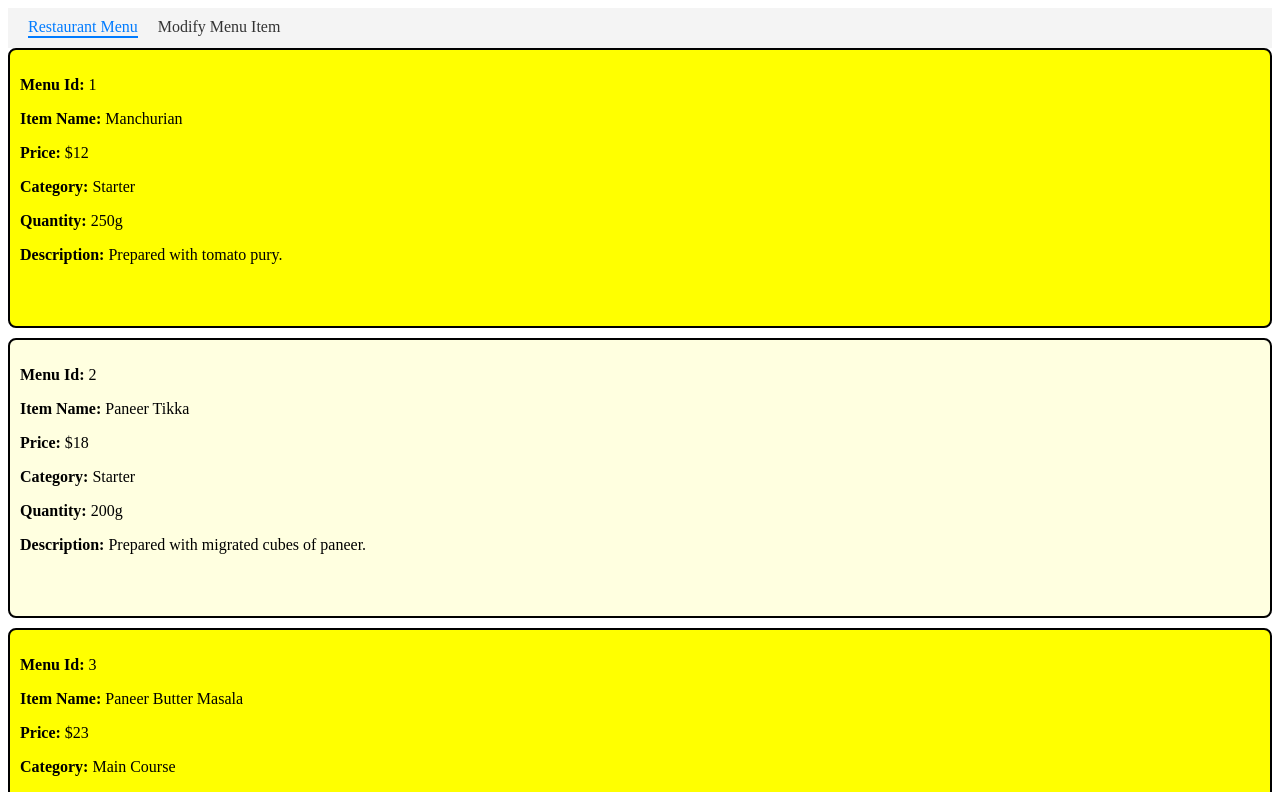
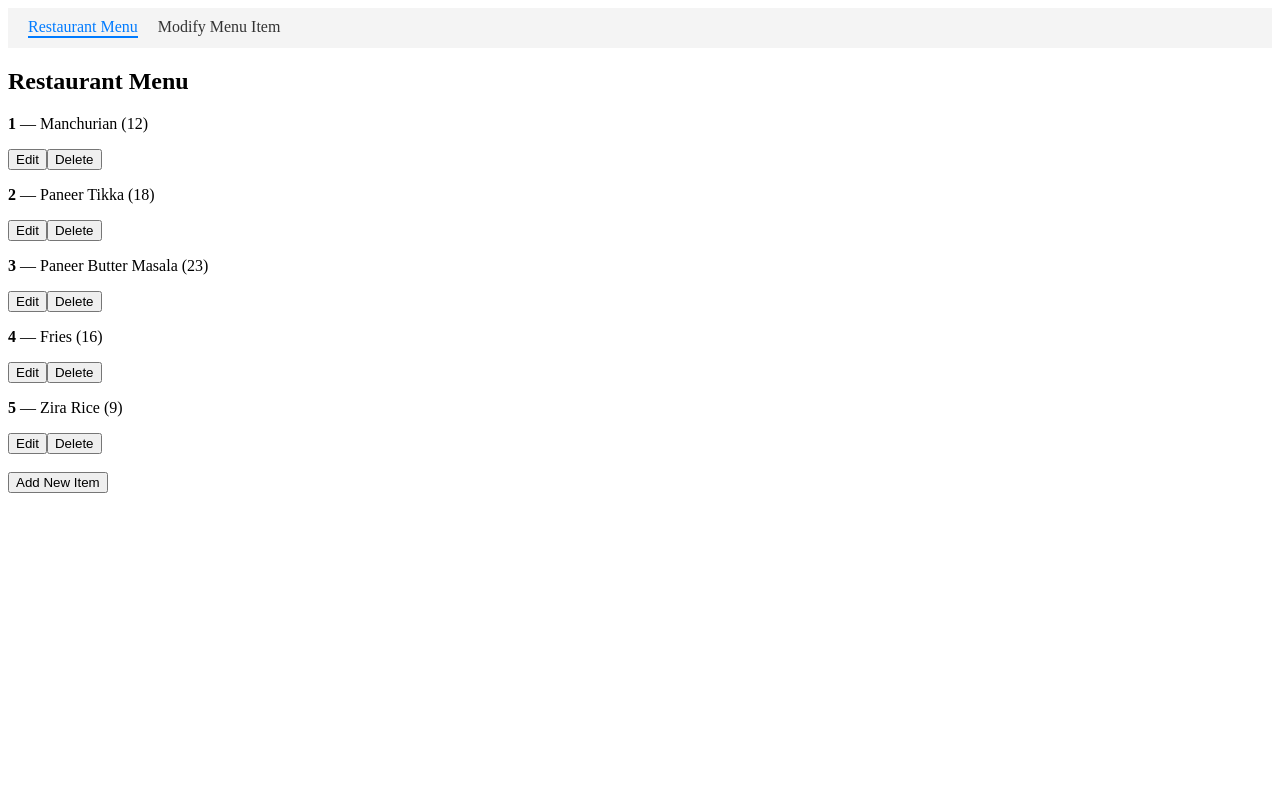
Before and after one commit to DeepPatel2308/Deepkumar_Patel_learning_angular_w26, an Angular app: page /restaurant-menu-list in a window 1280 px wide. Shown: the top 792 px of the page. Built offline with nearby package versions, Linux system fonts and the light colour scheme.

Commit message:
modify and list  files done

```diff
--- a/src/app/modify-list-item/modify-list-item.css
+++ b/src/app/modify-list-item/modify-list-item.css
@@ -0,0 +1,31 @@
+.container {
+  margin: 20px;
+}
+
+h2 {
+  text-align: center;
+}
+
+table {
+  width: 100%;
+  border-collapse: collapse;
+  margin: 20px 0;
+}
+
+th, td {
+  border: 1px solid black;
+  padding: 8px;
+  text-align: left;
+}
+
+th {
+  background-color: #f4f4f4;
+}
+
+tr:nth-child(even) {
+  background-color: #f9f9f9;
+}
+
+tr:hover {
+  background-color: #f1f1f1;
+}
--- a/src/app/modify-list-item/modify-list-item.html
+++ b/src/app/modify-list-item/modify-list-item.html
@@ -1,26 +1,26 @@
 <form [formGroup]="listForm" (ngSubmit)="onSubmit()">
   <div class="form-group">
-    <label for="id">ID</label>
-    <input type="number" id="id" name="id" formControlName="id" required />
+    <label for="Id">ID</label>
+    <input type="number" id="Id" name="Id" formControlName="Id" required />
   </div>
   <div class="form-group">
-    <label for="name">Name</label>
-    <input type="text" id="name" formControlName="name" required />
+    <label for="Name">Name</label>
+    <input type="text" id="Name" formControlName="Name" required />
   </div>
   <div class="form-group">
-    <label for="price">Price</label>
-    <input type="number" id="price" formControlName="price" required />
+    <label for="Price">Price</label>
+    <input type="number" id="Price" formControlName="Price" required />
   </div>
   <div class="form-group">
-    <label for="category">Category</label>
-    <input type="text" id="category" formControlName="category" />
+    <label for="Category">Category</label>
+    <input type="text" id="Category" formControlName="Category" />
   </div>
   <div class="form-group">
-    <label for="quantity">Quantity</label>
-    <input type="number" id="quantity" formControlName="quantity" />
+    <label for="Quantity">Quantity</label>
+    <input type="number" id="Quantity" formControlName="Quantity" />
   </div>
   <div class="form-group">
-    <label for="description">Description</label>
+    <label for="Description">Description</label>
     <textarea id="Description" formControlName="Description"></textarea>
   </div>
 
@@ -28,6 +28,6 @@
 
   <button type="button" (click)="onDelete()">Delete</button>
 
-  <button type="button" (click)="navigator">Back to Menu</button>
+  <button type="button" routerLink="/restaurant-menu-list">Back to Menu</button>
 
 </form>
--- a/src/app/modify-list-item/modify-list-item.ts
+++ b/src/app/modify-list-item/modify-list-item.ts
@@ -1,9 +1,10 @@
 import {Component, OnInit} from '@angular/core';
 import { FormBuilder, Validators,} from '@angular/forms';
 import {FormGroup, FormsModule, ReactiveFormsModule} from '@angular/forms';
-import { ActivatedRoute, Router} from '@angular/router';
+import {ActivatedRoute, Router, RouterLink} from '@angular/router';
 import { RestaurantMenuService} from '../services/restaurant-menu';
 import { Restaurant } from '../models/restaurant.Menu';
+import {restaurantMenuList} from '../data/mock-restaurant-menu';
 
 
 @Component({
@@ -11,7 +12,8 @@ import { Restaurant } from '../models/restaurant.Menu';
   standalone: true,
   imports: [
     FormsModule,
-    ReactiveFormsModule
+    ReactiveFormsModule,
+    RouterLink
   ],
   templateUrl: './modify-list-item.html',
   styleUrl: './modify-list-item.css',
@@ -58,7 +60,7 @@ export class ModifyListItem implements OnInit{
   const list: Restaurant = this.listForm.value
 
 
-  if (!isNaN(Number(list.Id))) {
+  if (!this.list) {
     this.restaurantMenuService.update(list).subscribe(() => {this.router.navigate(["/lists"])});
   } else {
     list.Id = this.restaurantMenuService.generateNewId();
@@ -76,4 +78,5 @@ export class ModifyListItem implements OnInit{
   }
 
   protected readonly navigator = navigator;
+  protected readonly restaurantMenuList = restaurantMenuList;
 }
--- a/src/app/restaurant-menu-list/restaurant-menu-list.html
+++ b/src/app/restaurant-menu-list/restaurant-menu-list.html
@@ -1,3 +1,12 @@
-<app-restaurant-menu-detail *ngFor="let Restaurant of restaurantMenuList;
-let i = index" [restaurant] = "Restaurant"
-                            [index]="i"></app-restaurant-menu-detail>
+<h2>Restaurant Menu</h2>
+
+<div *ngFor="let item of menuList" class="menu-item">
+  <p><strong>{{ item.Id }}</strong> — {{ item.Name }} ({{ item.Price }})</p>
+
+  <button [routerLink]="['/modify', item.Id]">Edit</button>
+  <button (click)="onDelete(item.Id)">Delete</button>
+</div>
+
+<br>
+
+<button routerLink="/modify">Add New Item</button>
--- a/src/app/restaurant-menu-list/restaurant-menu-list.ts
+++ b/src/app/restaurant-menu-list/restaurant-menu-list.ts
@@ -1,22 +1,32 @@
-import { Component } from '@angular/core';
+import { Component, OnInit } from '@angular/core';
 import {RestaurantMenuDetail} from '../restaurant-menu-detail/restaurant-menu-detail';
 import {CommonModule} from '@angular/common';
 import { Restaurant } from '../models/restaurant.Menu';
+import { RouterLink } from '@angular/router';
+import { RestaurantMenuService } from '../services/restaurant-menu';
+
 // @ts-ignore
 @Component({
   selector: 'app-restaurant-menu-list',
-  imports: [CommonModule, RestaurantMenuDetail],
+  imports: [CommonModule, RouterLink],
   templateUrl: './restaurant-menu-list.html',
   styleUrl: './restaurant-menu-list.css',
 })
-export class RestaurantMenuList {
+export class RestaurantMenuList implements OnInit{
 
-  restaurantMenuList: Restaurant[] = [
-    {Id:1, Name: "Manchurian", Price: 12, Category: "Starter", Quantity: 250, Description: "Prepared with tomato pury."},
-    {Id:2, Name: "Paneer Tikka", Price: 18, Category: "Starter", Quantity: 200, Description: "Prepared with migrated cubes of paneer."},
-    {Id:3, Name: "Paneer Butter Masala", Price: 23, Category: "Main Course", Quantity: 280, Description: "Prepared with gray with paneer."},
-    {Id:4, Name: "Fries", Price: 16, Category: "Starter", Quantity: 300, Description: "Prepared with patato fries."},
-    {Id:5, Name: "Zira Rice", Price: 9, Category: "Main Course", Quantity: 300, Description: "Prepared with zira flavoured rice."}
-  ];
-
+  menuList: Restaurant[] = [];
+  constructor(private restaurantMenuService: RestaurantMenuService){}
+  ngOnInit() {
+    this.loadMenu();
+  }
+  loadMenu(): void {
+    this.restaurantMenuService.getAll().subscribe(list => {
+      this.menuList = list;
+    });
+  }
+  onDelete(Id: number): void {
+    this.restaurantMenuService.delete(Id).subscribe(() => {
+      this.loadMenu();
+    });
+  }
 }
```
